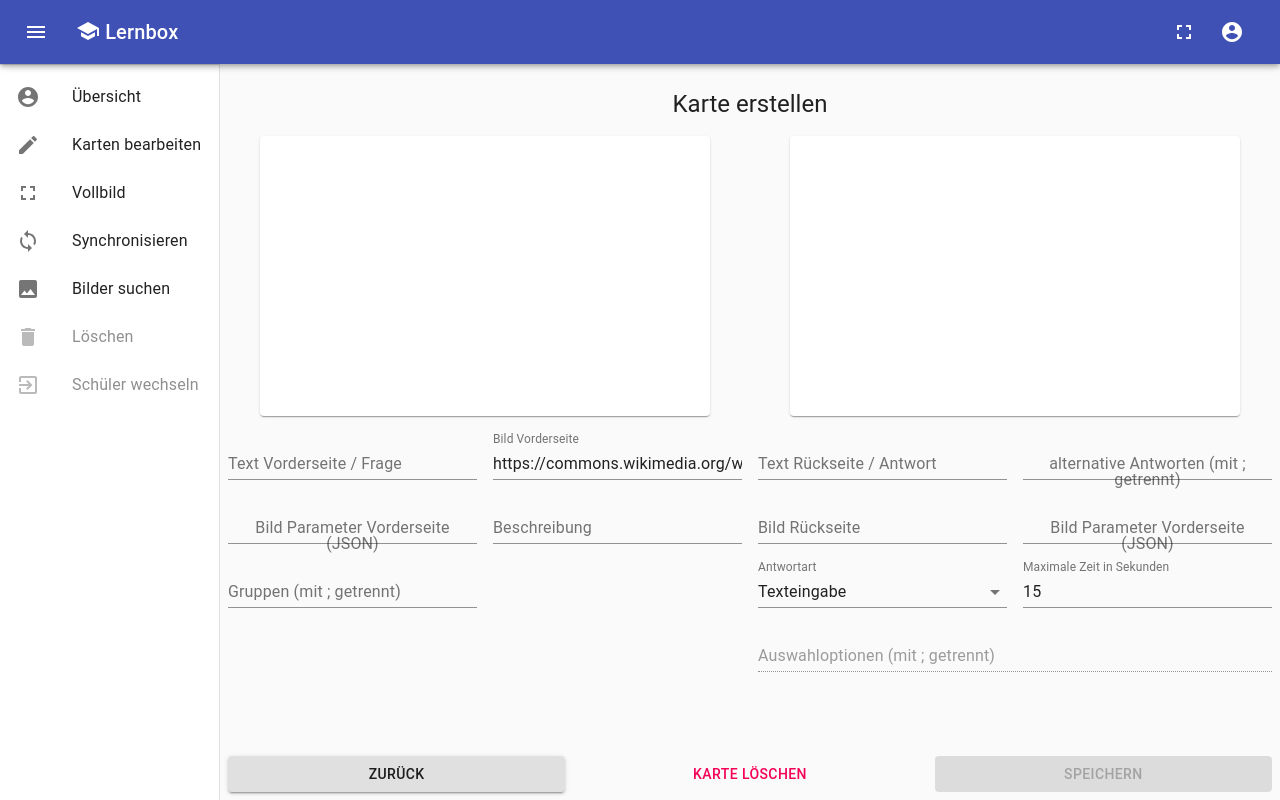
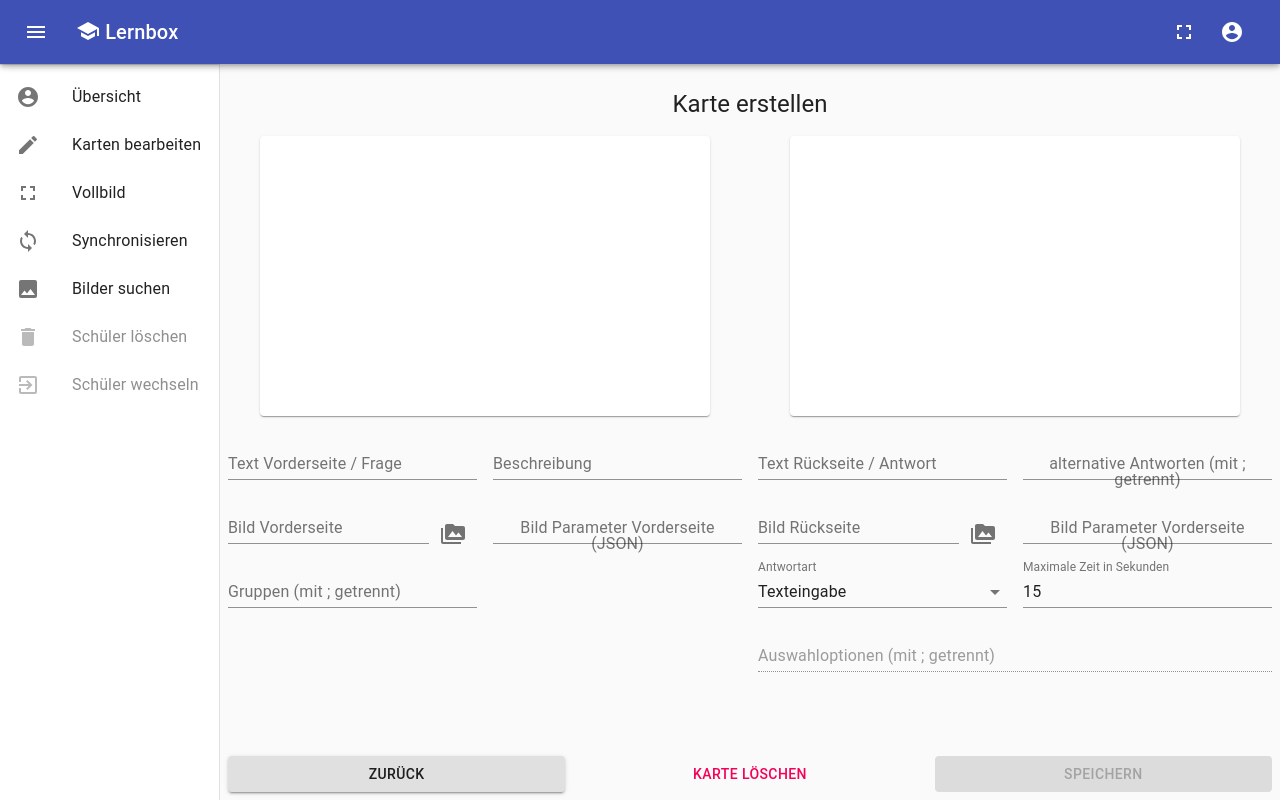
Before and after one commit to irrisor/lernbox, a React (Create React App) app: page /edit in a window 1280 px wide. Both pictures are taken after a click on the button 36 px from the left and 32 px from the top of the page. Built offline with nearby package versions, Linux system fonts and the light colour scheme; no server answers.

Commit message:
select images from list; don't use cards without answers

```diff
--- a/src/Bar.tsx
+++ b/src/Bar.tsx
@@ -44,13 +44,14 @@ const useStyles = makeStyles((theme: Theme) =>
             },
             transition: "width 0.2s ease-out",
         },
-        appBar: {
-            zIndex: 5000,
+        appBarOnTop: {
+            zIndex: 2000,
         },
         // necessary for content to be below app bar
         toolbar: theme.mixins.toolbar,
         drawerPaper: {
             width: drawerWidth,
+            zIndex: 800
         },
         content: {
             flexGrow: 1,
@@ -114,7 +115,7 @@ const Menu = (props: { onClick: () => true }) => {
                           disabled={context.activePupilName === undefined}
                           onClick={() => props.onClick() && context.history.push(`/pupil/${context.activePupilName}/delete`)}>
                     <ListItemIcon><DeleteIcon/></ListItemIcon>
-                    <ListItemText primary="Löschen"/>
+                    <ListItemText primary="Schüler löschen"/>
                 </ListItem>
                 <ListItem button
                           disabled={context.activePupilName === undefined}
@@ -142,7 +143,7 @@ export function Bar(props: { children: React.ReactNode }) {
     return (
         <>
             <CssBaseline/>
-            <AppBar position="fixed" className={classes.appBar}>
+            <AppBar position="fixed" className={menuOpen && !isWideScreen ? classes.appBarOnTop : undefined}>
                 <Toolbar>
                     <IconButton
                         color="inherit"
--- a/src/Context.ts
+++ b/src/Context.ts
@@ -27,7 +27,7 @@ export class Context {
         this.update(context => {
             const newPupil: Pupil = {
                 name: newName,
-                instances: this.cards.map(card => ({
+                instances: this.cards.filter(card=>card.answers?.length > 0 && card.answers[0]).map(card => ({
                     id: card.id,
                 })),
             };
@@ -122,10 +122,11 @@ export class Context {
         return this.pupil ? this.pupil.instances.filter(Context.isCardActive).sort((a, b) => (b.slot || 0) - (a.slot || 0)) : [];
     }
 
-    public groups(topLevel?: boolean, instances?: IndexCardInstance[]) {
+    public groups(topLevel?: boolean, instances?: (IndexCardInstance | IndexCard)[]) {
         return Array.from(new Set(
             instances ?
-                instances.flatMap(card => this.getCard(card.id)?.groups.slice(0, topLevel ? 1 : undefined) || [])
+                instances.flatMap(card => ("groups" in card ? card : this.getCard(card.id))?.groups
+                    .slice(0, topLevel ? 1 : undefined) || [])
                 : this.cards.flatMap(card => card.groups.slice(0, topLevel ? 1 : undefined))),
         ).sort((a, b) => a.localeCompare(b));
     }
@@ -147,24 +148,22 @@ export class Context {
     set cards(value: IndexCard[]) {
         for (let i = 0; i < value.length; i++) {
             const anyCard: any = value[i];
-            if ( anyCard.image )
-            {
+            if (anyCard.image) {
                 // convert old image data
                 const {image, answerImage, imageParameters, answerImageParameters, ...other} = anyCard;
                 value[i] = Object.assign(other, {
                     questionImage: image || imageParameters ? {
                         image: image,
-                        parameters: imageParameters
+                        parameters: imageParameters,
                     } : undefined,
                     answerImage: answerImage || answerImageParameters ? {
                         image: answerImage,
-                        parameters: answerImageParameters
-                    } : undefined
+                        parameters: answerImageParameters,
+                    } : undefined,
                 });
             }
             const card = value[i];
-            if ( card.questionImage?.image && !card.questionImage?.url )
-            {
+            if (card.questionImage?.image && !card.questionImage?.url) {
                 lookupImage(card.questionImage, newImage => card.questionImage = newImage);
                 lookupImage(card.answerImage, newImage => card.answerImage = newImage);
             }
--- a/src/EditCard.tsx
+++ b/src/EditCard.tsx
@@ -1,6 +1,23 @@
 import * as React from "react";
 import {Main} from "./layout/Main";
-import {Button, FormControl, Grid, InputLabel, MenuItem, Select, TextField, Typography} from "@material-ui/core";
+import {
+    Box,
+    Button,
+    Dialog,
+    DialogActions,
+    DialogContent,
+    DialogTitle,
+    FormControl,
+    Grid,
+    IconButton,
+    InputLabel,
+    MenuItem,
+    Select,
+    TextField,
+    Typography,
+    useMediaQuery,
+    useTheme,
+} from "@material-ui/core";
 import {BottomGridContainer} from "./layout/BottomGridContainer";
 import {Image, IndexCard} from "./cards";
 import {Front} from "./Front";
@@ -8,6 +25,8 @@ import {useParams} from "react-router";
 import {reactContext} from "./Context";
 import {v4 as uuidv4} from "uuid";
 import {Back} from "./Back";
+import PermMediaIcon from "@material-ui/icons/PermMedia";
+import {CardList} from "./ListCards";
 
 export const fieldBreakpoints = {xs: 12 as 12, lg: 6 as 6};
 
@@ -81,6 +100,53 @@ function ImageParametersField({image, set}: { image: Image | undefined, set: (ne
     );
 }
 
+function ImageField({label, image, set}: { label: string, image: Image | undefined, set: (image: Image) => void }) {
+    const [open, setOpen] = React.useState(false);
+    const [group, setGroup] = React.useState<string | undefined>("Bilder");
+    const [subgroup, setSubgroup] = React.useState<string | undefined>();
+    const theme = useTheme();
+    const fullScreen = useMediaQuery(theme.breakpoints.down('sm'));
+    return <Box display="flex" alignItems="flex-end">
+        <Box flexGrow={1}><TextField
+            label={label}
+            value={image ? image.image || "" : ""}
+            onChange={async event => {
+                set(Object.assign(image || {},
+                    {image: event.target.value, url: undefined, infoURL: undefined}));
+            }}
+            fullWidth
+        /></Box><Box>
+        <IconButton style={{marginBottom: -14}} onClick={() => setOpen(true)}>
+            <PermMediaIcon/>
+        </IconButton>
+        <Dialog onClose={() => setOpen(false)}
+                aria-labelledby="dialog-title"
+                open={open}
+                fullWidth
+                fullScreen={fullScreen}
+                maxWidth={false}
+
+        >
+            <DialogTitle id="dialog-title">Bild auswählen</DialogTitle>
+            <DialogContent style={{paddingTop: 0}}>
+                <CardList imagesOnly {...{group, subgroup}}
+                          onClick={card => {
+                              set(Object.assign({}, card.questionImage));
+                              setOpen(false);
+                          }}
+                          navigate={(group, subgroup) => {
+                              setGroup(group);
+                              setSubgroup(subgroup);
+                          }}/>
+            </DialogContent>
+            <DialogActions>
+                <Button onClick={() => setOpen(false)}>Abbrechen</Button>
+            </DialogActions>
+        </Dialog>
+    </Box>
+    </Box>;
+}
+
 export function EditCard() {
     const {cardId, group} = useParams();
     const context = React.useContext(reactContext);
@@ -90,7 +156,6 @@ export function EditCard() {
         const originalCard: IndexCard = contextCard || {
             id: isCreate ? uuidv4() : (cardId as string),
             question: "",
-            questionImage: {image: "https://commons.wikimedia.org/wiki/File:Xylophone_(colourful).svg"},
             answers: [""],
             groups: group ? [group] : [],
             time_s: 15,
@@ -128,17 +193,21 @@ export function EditCard() {
                             </Grid>
                             <Grid item {...fieldBreakpoints}>
                                 <TextField
-                                    label="Bild Vorderseite"
-                                    value={card.questionImage ? card.questionImage.image || "" : ""}
-                                    onChange={async event => {
-                                        setCard(Object.assign({}, card,
-                                            {
-                                                questionImage: Object.assign(card.questionImage || {},
-                                                    {image: event.target.value, url: undefined, infoURL: undefined}),
-                                            }));
-                                    }}
+                                    label="Beschreibung"
+                                    value={card.description || ""}
+                                    onChange={event => setCard(Object.assign({}, card,
+                                        {description: event.target.value || undefined}))}
                                     fullWidth
                                 />
+                            </Grid>
+                            <Grid item {...fieldBreakpoints}>
+                                <ImageField
+                                    label="Bild Vorderseite"
+                                    image={card.questionImage}
+                                    set={newImage => setCard(Object.assign({}, card,
+                                        {
+                                            questionImage: newImage,
+                                        }))}/>
                             </Grid>
                             {advancedMode && <Grid item {...fieldBreakpoints}>
                                 <ImageParametersField image={card.questionImage} set={newImage => {
@@ -146,15 +215,6 @@ export function EditCard() {
                                         {questionImage: newImage}));
                                 }}/>
                             </Grid>}
-                            <Grid item {...fieldBreakpoints}>
-                                <TextField
-                                    label="Beschreibung"
-                                    value={card.description || ""}
-                                    onChange={event => setCard(Object.assign({}, card,
-                                        {description: event.target.value || undefined}))}
-                                    fullWidth
-                                />
-                            </Grid>
                             <Grid item {...fieldBreakpoints}>
                                 <TextField
                                     label="Gruppen (mit ; getrennt)"
@@ -196,18 +256,14 @@ export function EditCard() {
                                 />
                             </Grid>
                             <Grid item {...fieldBreakpoints}>
-                                <TextField
+
+                                <ImageField
                                     label="Bild Rückseite"
-                                    value={card.answerImage ? card.answerImage.image || "" : ""}
-                                    onChange={async event => {
-                                        setCard(Object.assign({}, card,
-                                            {
-                                                answerImage: Object.assign(card.answerImage || {},
-                                                    {image: event.target.value, url: undefined, infoURL: undefined}),
-                                            }));
-                                    }}
-                                    fullWidth
-                                />
+                                    image={card.answerImage}
+                                    set={newImage => setCard(Object.assign({}, card,
+                                        {
+                                            answerImage: newImage,
+                                        }))}/>
                             </Grid>
                             {advancedMode && <Grid item {...fieldBreakpoints}>
                                 <ImageParametersField image={card.answerImage} set={newImage => {
--- a/src/IndexCardVisual.tsx
+++ b/src/IndexCardVisual.tsx
@@ -7,7 +7,6 @@ import {Box, Grid} from "@material-ui/core";
 import {SnapSVG} from "./SnapSVG";
 import Snap from "snapsvg-cjs";
 import {Image} from "./cards";
-import LazyLoad from 'react-lazyload';
 
 const useStyles = makeStyles({
     root: {
@@ -162,7 +161,6 @@ export function IndexCardVisual(props:
                             <Grid container spacing={1}>
                                 {url && text &&
                                 <Grid item xs={2}>
-                                    <LazyLoad>
                                     {forceSnapSVG || parameters ? <SnapSVG width="100%" height="100%">
                                             {svg}
                                         </SnapSVG> :
@@ -172,7 +170,6 @@ export function IndexCardVisual(props:
                                              onError={() => setForceSnapSVG(true)}
                                         />
                                     }
-                                    </LazyLoad>
                                 </Grid>}
                                 {text ? <Grid item xs={text && url ? 8 : 12}
                                               style={{
@@ -185,7 +182,6 @@ export function IndexCardVisual(props:
                                         </Typography>
                                     </Grid> :
                                     url && <Grid item xs={12}>
-                                        <LazyLoad>
                                         {forceSnapSVG || parameters ? <SnapSVG width="80%" height="100%">
                                                 {svg}
                                             </SnapSVG> :
@@ -195,7 +191,6 @@ export function IndexCardVisual(props:
                                                  onError={() => setForceSnapSVG(true)}
                                             />
                                         }
-                                        </LazyLoad>
                                     </Grid>}
                                 {text && url && <Grid item xs={2}/>}
                             </Grid>
--- a/src/ListCards.tsx
+++ b/src/ListCards.tsx
@@ -7,16 +7,34 @@ import Tab from "@material-ui/core/Tab";
 import {useParams} from "react-router";
 import {IndexCardVisual} from "./IndexCardVisual";
 import ResizeDetector from 'react-resize-detector';
+import {IndexCard} from "./cards";
 
 export const cardBreakpoints = {xs: 12 as 12, sm: 12 as 12, md: 6 as 6, lg: 4 as 4, xl: 3 as 3};
 
 export function ListCards() {
     const context = React.useContext(reactContext);
     const {group, subgroup} = useParams();
-    const groups = context.groups(true);
+    return <CardList
+        navigate={(group, subgroup) => context.history.push(`/list/${group}/${subgroup}`)}
+        create={group => context.history.push(`/edit/new/${group}`)}
+        onClick={card => context.history.push(`/edit/${card.id}`)}
+        {...{group, subgroup}}/>;
+}
+
+export function CardList({onClick, imagesOnly, group, subgroup, navigate, create}: {
+    onClick: (card: IndexCard) => void,
+    imagesOnly?: boolean,
+    group: string | undefined,
+    subgroup: string | undefined,
+    navigate: (group?: string, subgroup?: string) => void
+    create?: (group?: string) => void
+}) {
+    const context = React.useContext(reactContext);
+    const indexCards = imagesOnly ? context.cards.filter(card => card.questionImage?.url) : context.cards;
+    const groups = context.groups(true, indexCards);
     const groupIndex = group ? groups.indexOf(group) : -1;
     const activeGroup = group || groups[groupIndex !== -1 ? groupIndex : 0];
-    const groupCards = activeGroup ? context.cards.filter(card => (context.getCard(card)?.groups.indexOf(activeGroup) || 0) >= 0) : [];
+    const groupCards = activeGroup ? indexCards.filter(card => (context.getCard(card)?.groups.indexOf(activeGroup) || 0) >= 0) : [];
     const groupCardsWithoutSubgroup = groupCards.filter(card => card.groups.length === 1);
     const rest = "...";
     const subgroups = (groupCardsWithoutSubgroup.length > 0 ? [rest] : []).concat(
@@ -31,7 +49,7 @@ export function ListCards() {
                     <Box width={1}
                          style={{marginBottom: 8, width, position: "absolute"}}>
                         <AppBar position="static"><Tabs value={groupIndex >= 0 ? groupIndex : 0}
-                                                        onChange={(event, newTab) => context.history.push(`/list/${groups[newTab]}`)}
+                                                        onChange={(event, newTab) => navigate(groups[newTab])}
                                                         aria-label="tabs"
                                                         variant="scrollable"
                                                         scrollButtons="auto"
@@ -41,8 +59,9 @@ export function ListCards() {
                                 <Tab label={group} id={`${group}-tab`} aria-label={group} key={group}/>
                             ))}
                         </Tabs></AppBar>
+                        <Box width={1} height={48} style={{backgroundColor: "white"}}>
                             <Tabs value={subgroupIndex >= 0 ? subgroupIndex : 0}
-                              onChange={(event, newTab) => context.history.push(`/list/${activeGroup}/${subgroups[newTab] !== rest ? subgroups[newTab] : ""}`)}
+                                  onChange={(event, newTab) => navigate(activeGroup, subgroups[newTab] !== rest ? subgroups[newTab] : "")}
                                   aria-label="tabs"
                                   variant="scrollable"
                                   scrollButtons="auto"
@@ -52,23 +71,26 @@ export function ListCards() {
                                 ))}
                             </Tabs>
                         </Box>
+                    </Box>
                 )}
             />
             <div style={{height: 128}}/>
             <Grid container spacing={2}>
+                {create &&
                 <Grid item {...cardBreakpoints}>
                     <IndexCardVisual text="+"
                                      description="Hier klicken, um eine neue Karte anzulegen."
-                                     onClick={() => context.history.push(`/edit/new/${activeGroup}`)}
+                                     onClick={() => create(activeGroup)}
                     />
-                </Grid>
-                {context.cards.filter(card => {
+                </Grid>}
+                {indexCards.filter(card => {
                     return card.groups.indexOf(activeGroup) === 0 && (
                         subgroups.length === 1 || (activeSubgroup === rest ? card.groups.length === 1 : card.groups.indexOf(activeSubgroup || "") > 0
                         ));
                 }).map(card => (
                     <Grid item {...cardBreakpoints} key={card.id}>
-                        <Front card={card} onClick={() => context.history.push(`/edit/${card.id}`)}/>
+                        <Front card={card}
+                               onClick={() => onClick(card)}/>
                     </Grid>
                 ))}
                 {/*<Grid item xs={12}>
--- a/src/layout/Main.tsx
+++ b/src/layout/Main.tsx
@@ -9,7 +9,7 @@ export function Main(props: { children: React.ReactNode }) {
             textAlign="center"
             flexGrow={1}
             m={0}
-            style={{marginTop: 16}}
+            style={{marginTop: 16, overflowY: "auto", overflowX: "hidden", height: "300px"}}
         >
             {props.children}
         </Box>
```
Also changed, not shown: src/Login.tsx (+9 -2 lines), src/Overview.tsx (+13 -10 lines). Lines whose indentation alone changed are shown as unchanged.
